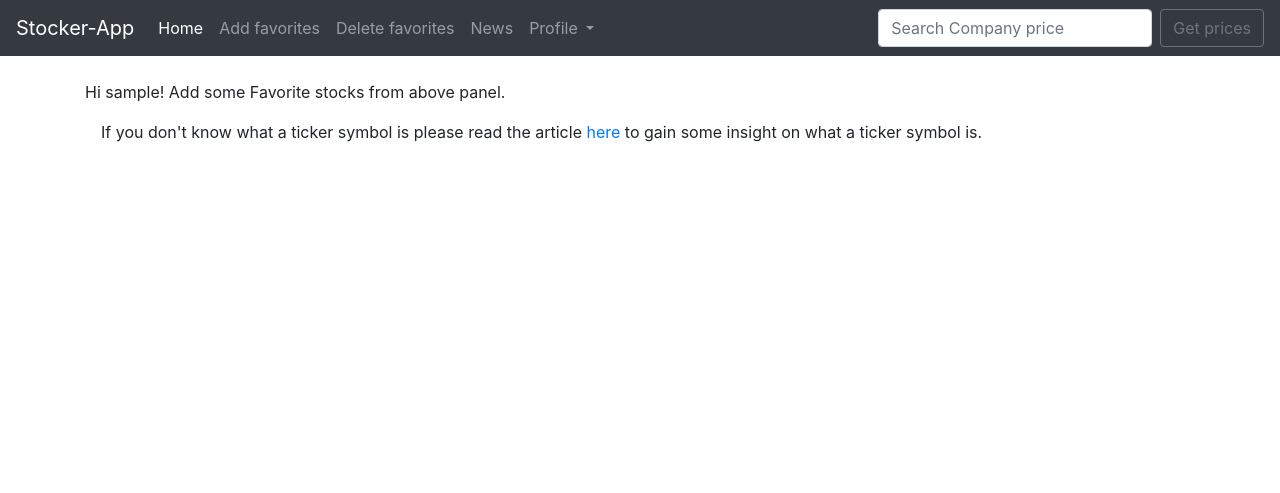
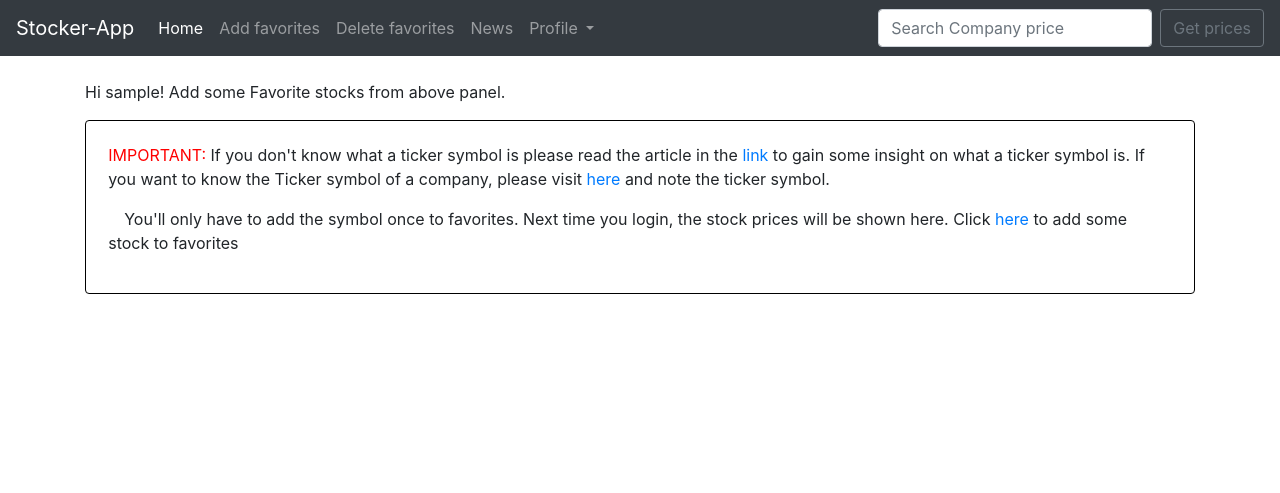
Before and after one commit to jyothis-thomas/Stocker-application, a Django app: page / in a window 1280 px wide. Shown: the top 493 px of the page. Run offline with Django 3.2, Linux system fonts and the light colour scheme; the visitor is signed in with stand-in values (Sample User, id 1); data that the repository does not hold is empty; some libraries are stand-ins or nearby versions.

Commit message:
Improved message in home

```diff
--- a/quotes/templates/homepage.html
+++ b/quotes/templates/homepage.html
@@ -68,10 +68,13 @@
               {% endif %}
             </tbody>
           </table>
+          <p style="float: right"> Click to <a href="/add_stock/">Add</a> or <a href="/delete_stock/">remove</a> to add stocks to Favorites</p>
           {% else %}
             <p>Hi {{ user.username }}! Add some Favorite stocks from above panel.</p>
-            <p>&emsp;If you don't know what a ticker symbol is please read the article <a href="https://www.investopedia.com/terms/t/tickersymbol.asp" target="_blank">here</a> to gain some insight on what a ticker symbol is.</p>
-
+            <div style="border:1px solid black; padding: 2%; border-radius: 4px;">
+              <p><span style="color: red;">IMPORTANT:</span> If you don't know what a ticker symbol is please read the article in the <a href="https://www.investopedia.com/terms/t/tickersymbol.asp" target="_blank">link</a> to gain some insight on what a ticker symbol is. If you want to know the Ticker symbol of a company, please visit <a href="http://eoddata.com/symbols.aspx" target="_blank">here</a> and note the ticker symbol.</p>
+              <p>&emsp;You'll only have to add the symbol once to favorites. Next time you login, the stock prices will be shown here. Click <a href="/add_stock/">here</a> to add some stock to favorites</p>
+            </div>
       {% endif %}
   {% endif %}
 {% endblock content %}
```
Lines whose indentation alone changed are shown as unchanged.
